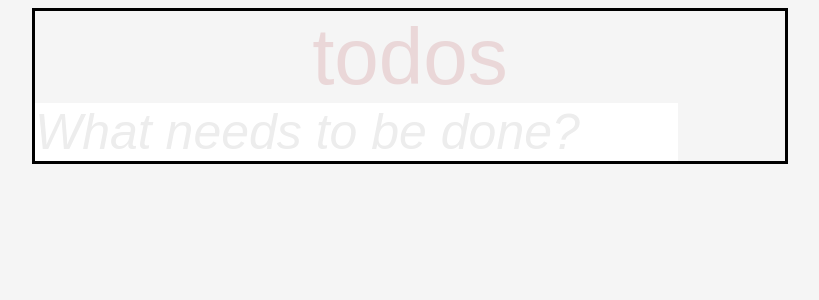
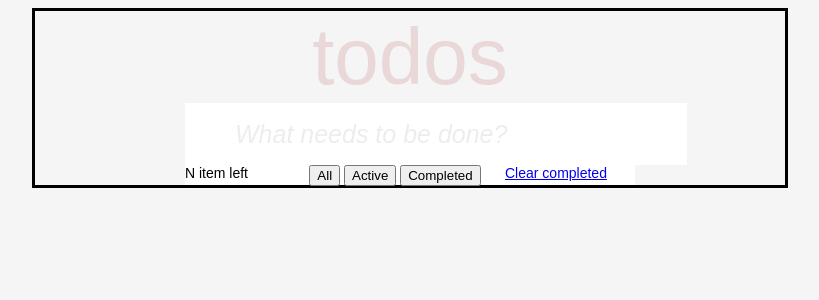
Before and after one commit to jackale/Train-ing, a PHP site: page / in a window 1280 px wide. Shown: the top 300 px of the page, without its empty margins (230-1049 px from the left). Run offline with PHP 8.4, Linux system fonts and the light colour scheme.

Commit message:
取り急ぎ

```diff
--- a/todomvc/vanilla/css/main.css
+++ b/todomvc/vanilla/css/main.css
@@ -16,10 +16,17 @@ header {
     color: #EAD7D8;
 }
 
-#card-box-generator > input {
+#card-box {
+    width: 450px;
+    margin: 0px auto;
+
+}
+
+
+#card-box input {
     /* デフォルトのスタイルを消す */
-    margin: 0;
-    padding: 0;
+    /* margin: 0; */
+    /* padding: 0; */
     background: none;
     border: none;
     border-radius: 0;
@@ -28,11 +35,61 @@ header {
     -moz-appearance: none;
     appearance: none;
     /* スタイルを適用 */
+    width: 450px;
+    height: 60px;
     background-color: white;
-    font-size: 50px;
+    font-size: 25px;
+    padding-left: 50px;
+}
+
+.card {
+    background-color: white;
+    height: 60px;
+    position: relative;
+}
+
+.card .card-checkbox {
+    position: absolute;
+    left: 0;
+    width: 40px;
+}
+.card .card-text {
+    position: absolute;
+    left: 40px;
+    width: 370px;
+    word-wrap: break-word;
+}
+
+.card .card-delete-area {
+    position: absolute;
+    left: 410px;
+    width: 40px;
+    color: red;
+}
+
+#card-box-footer {
+    background-color: white;
+    height: 20px;
+    position: relative;
+    font-size: 14px;
 
 }
-
+.card-left-num {
+    position: absolute;
+    left: 0;
+    width: 100px;
+}
+.card-display-switch {
+    position: absolute;
+    left: 100px;
+    width: 220px;
+    text-align: center;
+}
+.card-clear-completed {
+    position: absolute;
+    left: 320px;
+    width: 130px;
+}
 
 /* placeholderの色設定 */
 ::-webkit-input-placeholder { color: #EDEDED; font-style: italic;} /* Chrome */
--- a/todomvc/vanilla/index.html
+++ b/todomvc/vanilla/index.html
@@ -8,14 +8,35 @@
 </head>
 <body>
     <div id="content">
-        <header>todos <!-- [FIXME] 画像にする --> </header>
         <div id="card-box">
+            <header>todos <!-- [FIXME] 画像にする --> </header>
             <div id="card-box-generator">
                 <input type="text" placeholder="What needs to be done?">
             </div>
+
             <div id="card-box-list"></div>
-            <div id="card-box-footer"></div>
+
+            <div id="card-box-footer">
+                <div class="card-left-num">N item left</div>
+                <div class="card-display-switch">
+                    <button>All</button>
+                    <button>Active</button>
+                    <button>Completed</button>
+                </div>
+                <div class="card-clear-completed">
+                    <a href="#">Clear completed</a>
+                </div>
+            </div>
         </div>
     </div>
+    <template id="tpl-card">
+        <div class="card" data-task-id="">
+            <div class="card-checkbox" data-checked=""></div>
+            <div class="card-text"></div>
+            <div class="card-delete-area">X</div>
+        </div>
+    </template>
+
+    <script src="js/main.js"></script>
 </body>
 </html>
```
Also changed, not shown: todomvc/vanilla/js/main.js (added, +111 -0 lines).
